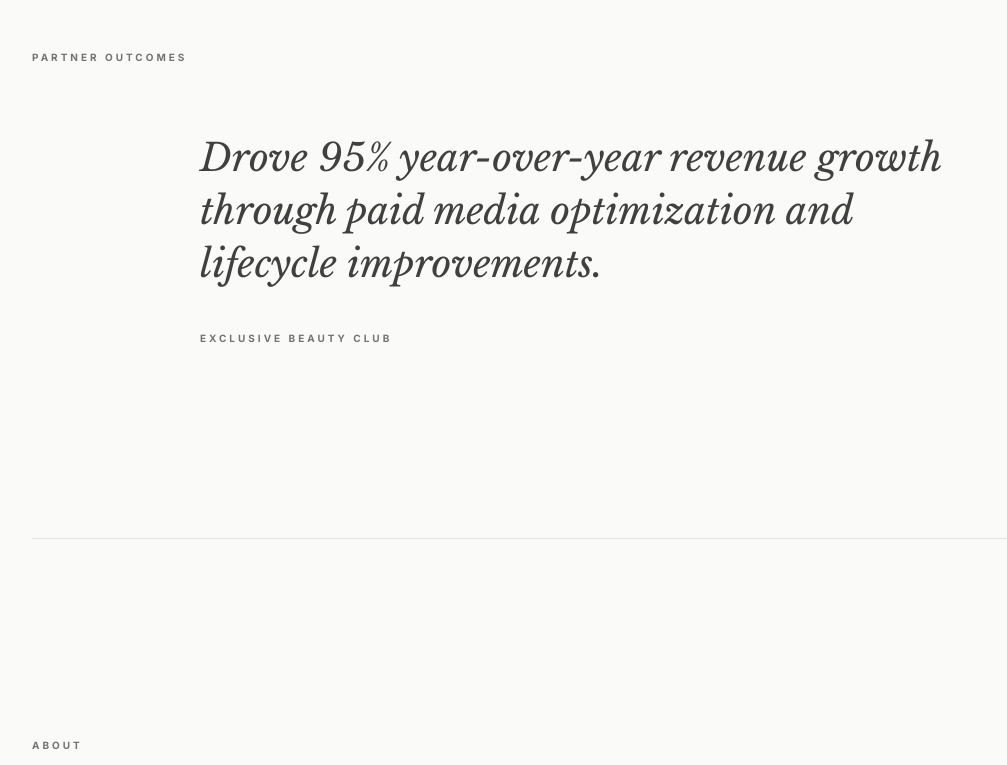
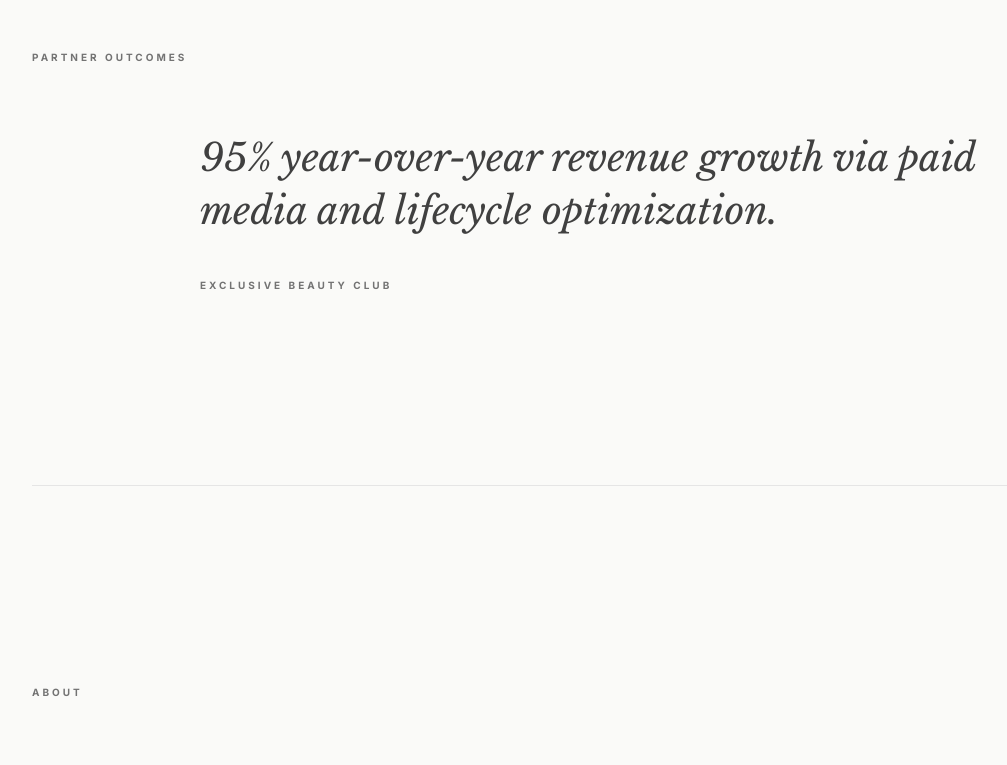
Before and after one commit to sullivan-street-projects/sullivan-street-website, a React (Vite) app: page / in a window 1280 px wide. Shown: the part 5360-6125 px from the top of the page, without its empty margins (40-1047 px from the left). Built offline with nearby package versions, Linux system fonts and the light colour scheme.

Commit message:
Update PartnerOutcomes.jsx

```diff
--- a/src/sections/PartnerOutcomes.jsx
+++ b/src/sections/PartnerOutcomes.jsx
@@ -9,7 +9,7 @@
         <div className="max-w-[800px] mx-auto">
           <FocusText>
             <p className="font-serif text-2xl md:text-3xl lg:text-[38px] leading-[1.4] mb-10 italic text-[#404040] font-light antialiased">
-              Drove 95% year-over-year revenue growth through paid media optimization and lifecycle improvements.
+              95% year-over-year revenue growth via paid media and lifecycle optimization.
             </p>
           </FocusText>
           <FocusText>
```
